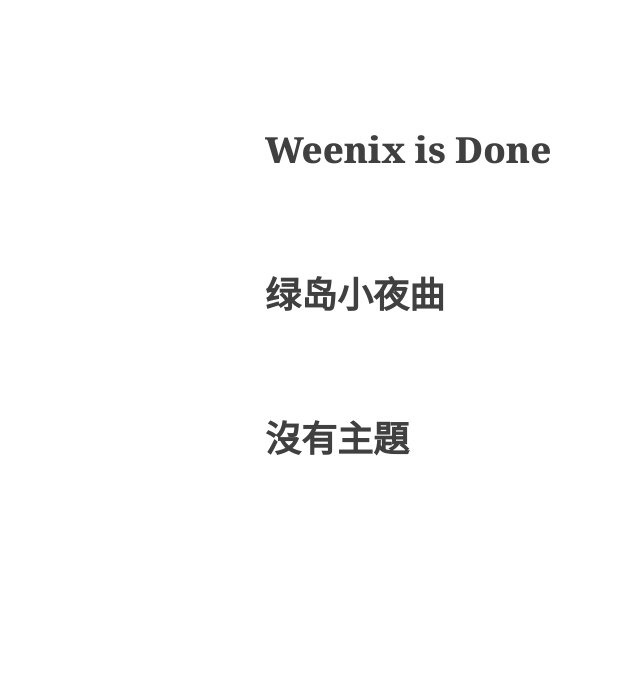
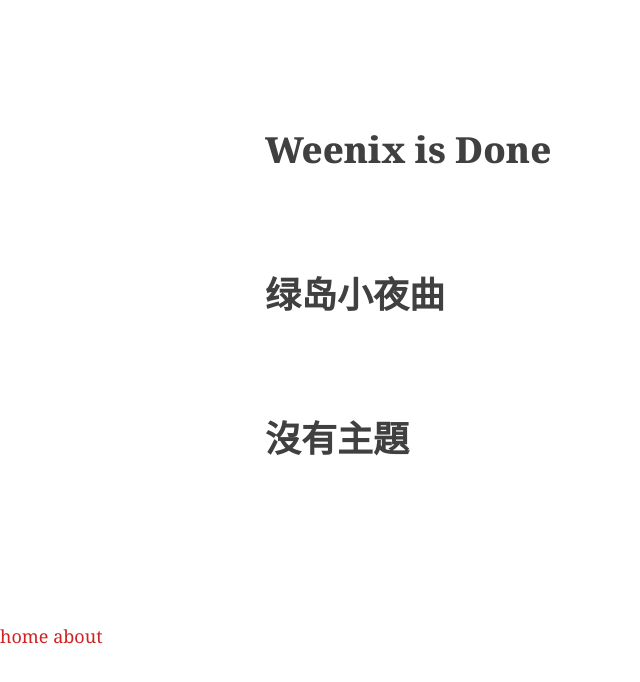
Before and after one commit to zxdhuge/wiki, a plain HTML site: page index.html in a window 1280 px wide. Shown: the whole page, without its empty margins (0-640 px from the left). Drawn offline with nearby package versions, Linux system fonts and the light colour scheme.

Commit message:
Site updated: 2019-04-29 20:36:00

```diff
--- a/index.html
+++ b/index.html
@@ -83,6 +83,13 @@
 
 </ul>
     </div>
+    <div>
+
+          <a class="main-nav-link" href="/">home</a>
+
+          <a class="main-nav-link" href="/about">about</a>
+
+    </div>
 </section>
 
 
```
